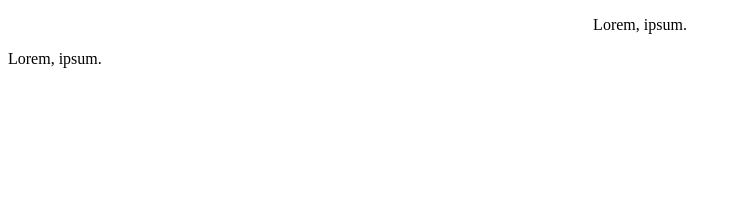
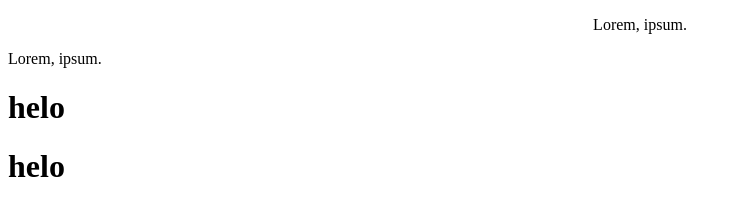
Before and after one commit to vuvandieu250201/Git-Demo-Version-2, a plain HTML site: page index.html in a window 1280 px wide. Shown: the whole page, without its empty margins (0-737 px from the left). Drawn offline with Linux system fonts and the light colour scheme.

Commit message:
tao them san pham

```diff
--- a/index.html
+++ b/index.html
@@ -23,7 +23,16 @@
         <div class="col-6"></div>
         <div class="col-6"></div>
         <div class="col-6"></div>
-
+        <div class="row">
+            <div class="col-6">
+                <h1>helo
+                </h1>
+            </div>
+            <div class="col-6">
+                <h1>helo
+                </h1>
+            </div>
+        </div>
     </div>
 </body>
 </html>
```
